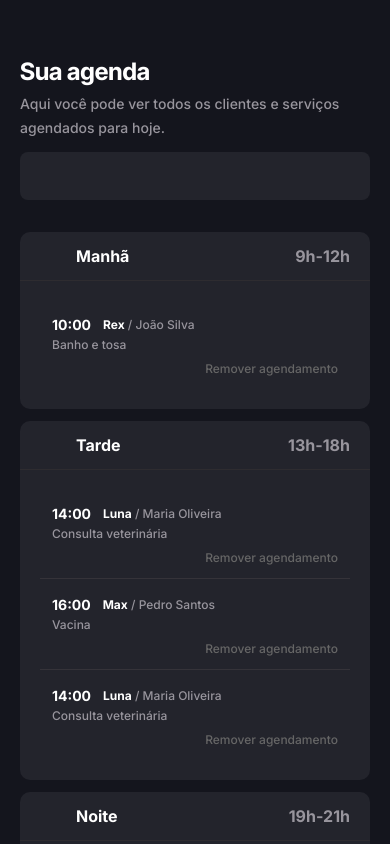
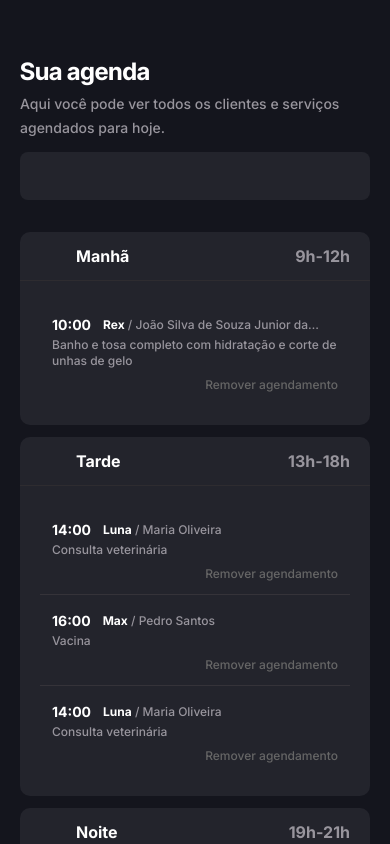
Before and after one commit to PabloXT14/pet-shop, a Next.js app: page / in a window 390 px wide. Shown: the top 844 px of the page. Built offline with nearby package versions, Linux system fonts and the light colour scheme; some icons are missing.

Commit message:
feat: create appointment-card

```diff
--- /dev/null
+++ b/src/screens/home/components/appointment-card/index.tsx
@@ -0,0 +1,47 @@
+import dayjs from "dayjs"
+
+import type { Appointment } from "@/shared/types/appointment"
+
+type AppointmentCardProps = {
+  appointment: Appointment
+}
+
+export const AppointmentCard = ({ appointment }: AppointmentCardProps) => {
+  return (
+    <div className="w-full not-last:border-border-divisor not-last:border-b">
+      {/* CONTENT */}
+      <div className="flex w-full flex-col gap-2 p-3 md:h-12 md:flex-row md:items-center md:gap-4 md:px-3 md:py-0">
+        {/* TEXTS */}
+        <div className="flex w-full flex-col md:flex-1 md:flex-row md:items-center md:gap-4">
+          <div className="flex items-center gap-3 md:flex-1 md:gap-4">
+            <span className="text-label-medium">
+              {dayjs(appointment.scheduleAt).format("HH:mm")}
+            </span>
+
+            <p className="line-clamp-1 text-content-secondary text-paragraph-small">
+              <span className="text-content-primary text-label-small">
+                {appointment.petName}
+              </span>
+              <span className="text-content-secondary text-paragraph-small">
+                {" "}
+                / {appointment.tutorName}
+              </span>
+            </p>
+          </div>
+
+          <p className="text-content-secondary text-paragraph-small md:line-clamp-1 md:flex-1">
+            {appointment.description}
+          </p>
+        </div>
+
+        {/* ACTIONS */}
+        <button
+          type="button"
+          className="self-end text-content-tertiary text-paragraph-small md:self-auto"
+        >
+          Remover agendamento
+        </button>
+      </div>
+    </div>
+  )
+}
--- a/src/screens/home/components/period-section/index.tsx
+++ b/src/screens/home/components/period-section/index.tsx
@@ -1,11 +1,12 @@
 import type { JSX } from "react"
-import dayjs from "dayjs"
 import { CloudSun2, MoonStars, SunFog } from "@solar-icons/react/ssr"
 
 import type {
   AppointmentDayPeriod,
   AppointmentPeriodGroup,
 } from "@/shared/types/appointment"
+
+import { AppointmentCard } from "../appointment-card"
 
 type PeriodSectionProps = {
   groupedAppointment: AppointmentPeriodGroup
@@ -43,66 +44,7 @@ export const PeriodSection = ({ groupedAppointment }: PeriodSectionProps) => {
         )}
 
         {groupedAppointment.appointments.map((appointment) => (
-          <div
-            key={appointment.id}
-            className="w-full not-last:border-border-divisor not-last:border-b"
-          >
-            {/* ON MOBILE */}
-            <div className="flex w-full flex-col items-end gap-2 p-3 md:hidden">
-              <div className="flex w-full flex-col">
-                <div className="flex w-full items-center gap-3">
-                  <h3 className="text-label-medium">
-                    {dayjs(appointment.scheduleAt).format("HH:mm")}
-                  </h3>
-
-                  <p className="text-content-primary text-label-small">
-                    {appointment.petName}
-                    <span className="text-content-secondary text-paragraph-small">
-                      {" "}
-                      / {appointment.tutorName}
-                    </span>
-                  </p>
-                </div>
-
-                <p className="text-content-secondary text-paragraph-small">
-                  {appointment.description}
-                </p>
-              </div>
-
-              <button
-                type="button"
-                className="text-content-tertiary text-paragraph-small"
-              >
-                Remover agendamento
-              </button>
-            </div>
-
-            {/* ON DESKTOP */}
-            <div className="hidden h-12 w-full items-center gap-4 px-3 md:flex">
-              <h3 className="text-label-medium">
-                {dayjs(appointment.scheduleAt).format("HH:mm")}
-              </h3>
-
-              <p className="flex-1 text-content-primary text-label-small">
-                {appointment.petName}
-                <span className="text-content-secondary text-paragraph-small">
-                  {" "}
-                  / {appointment.tutorName}
-                </span>
-              </p>
-
-              <p className="flex-1 text-content-secondary text-paragraph-small">
-                {appointment.description}
-              </p>
-
-              <button
-                type="button"
-                className="text-content-tertiary text-paragraph-small"
-              >
-                Remover agendamento
-              </button>
-            </div>
-          </div>
+          <AppointmentCard key={appointment.id} appointment={appointment} />
         ))}
       </div>
     </section>
--- a/src/screens/home/use-home-view-model.ts
+++ b/src/screens/home/use-home-view-model.ts
@@ -8,8 +8,9 @@ const APPOINTMENTS: PrismaAppointment[] = [
   {
     id: "1",
     petName: "Rex",
-    description: "Banho e tosa",
-    tutorName: "João Silva",
+    description:
+      "Banho e tosa completo com hidratação e corte de unhas de gelo",
+    tutorName: "João Silva de Souza Junior da Silva",
     phone: "11987654321",
     scheduleAt: new Date("2024-06-01T10:00:00"),
   },
```
